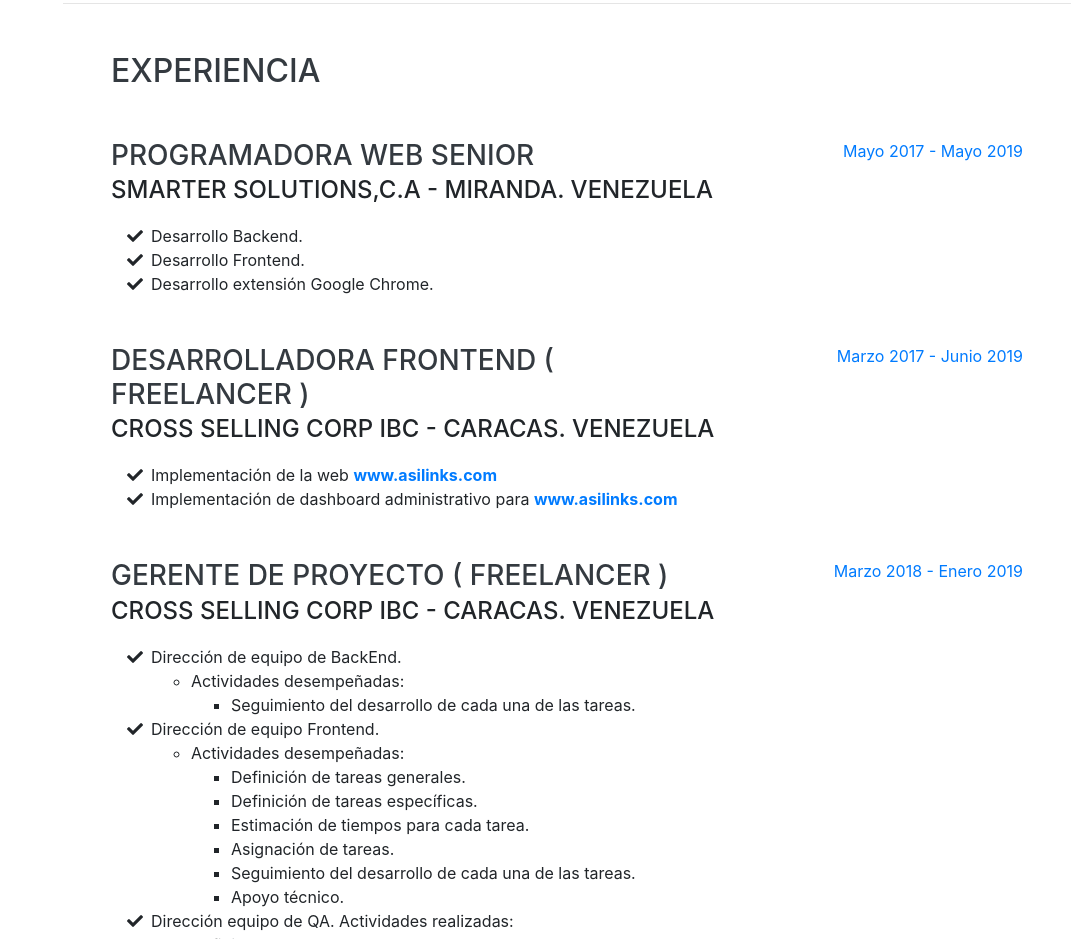
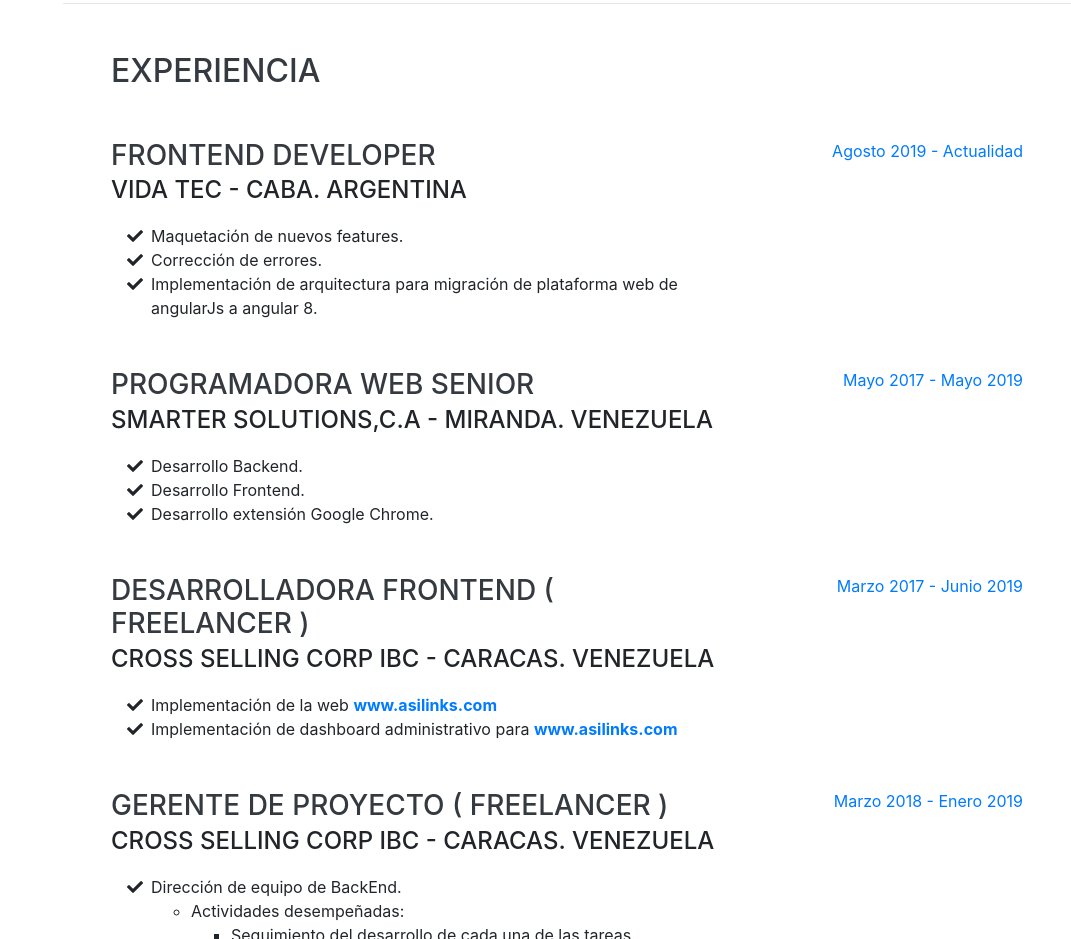
Before and after one commit to silmanatera/resume, a website with bundled scripts: page index.html in a window 1280 px wide. Shown: the part 857-1796 px from the top of the page, without its empty margins (209-1280 px from the left). Built offline with nearby package versions, Linux system fonts and the light colour scheme; a web font is replaced by a local one.

Commit message:
Creada nueva experiencia laboral

```diff
--- a/index.html
+++ b/index.html
@@ -108,6 +108,30 @@
     <section class="resume-section p-3 p-lg-5 d-flex justify-content-center" id="experience">
       <div class="w-100">
         <h2 class="mb-5">Experiencia</h2>
+
+        <div class="resume-item d-flex flex-column flex-md-row justify-content-between mb-5">
+          <div class="resume-content">
+            <h3 class="mb-0">FrontEnd Developer</h3>
+            <div class="subheading mb-3">VIDA Tec - CABA. Argentina </div>
+            <ul class="fa-ul mb-0">
+              <li>
+                <i class="fa-li fa fa-check"></i>
+                Maquetación de nuevos features.
+              </li>
+              <li>
+                <i class="fa-li fa fa-check"></i>
+                Corrección de errores.
+              </li>
+              <li>
+                <i class="fa-li fa fa-check"></i>
+                Implementación de arquitectura para migración de plataforma web de angularJs a angular 8.
+              </li>
+            </ul>
+          </div>
+          <div class="resume-date text-md-right">
+            <span class="text-primary">Agosto 2019 - Actualidad</span>
+          </div>
+        </div>
 
         <div class="resume-item d-flex flex-column flex-md-row justify-content-between mb-5">
           <div class="resume-content">
```
